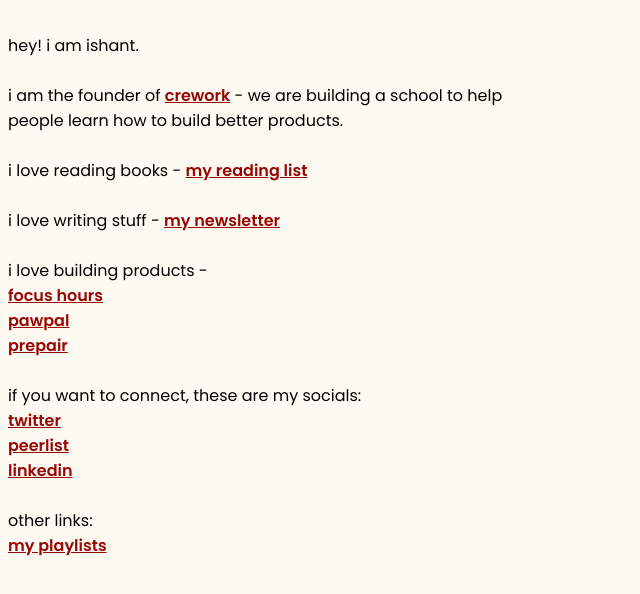
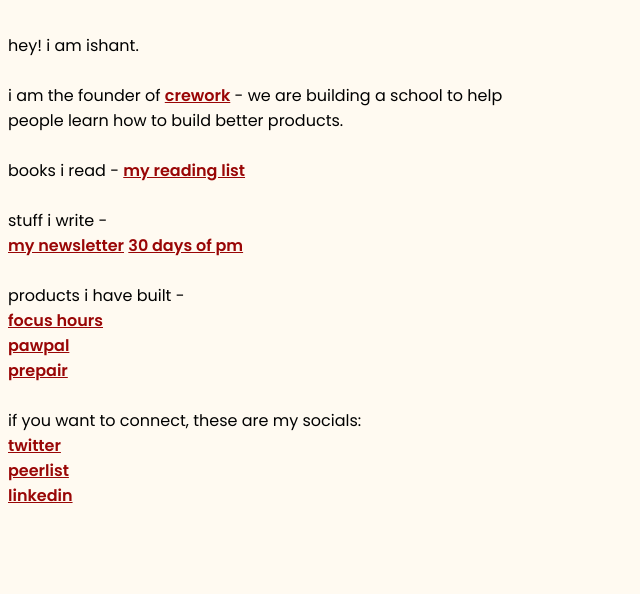
Before and after one commit to ishantjuyal/home, a plain HTML site: page index.html in a window 1280 px wide. Shown: the whole page, without its empty margins (0-640 px from the left). Drawn offline with Linux system fonts and the light colour scheme.

Commit message:
Update index.html

```diff
--- a/index.html
+++ b/index.html
@@ -30,11 +30,14 @@
         i am the founder of <a href="https://crework.in" target="_blank">crework</a>
         - we are building a school to help people learn how to build better products.
         <br><br>
-        i love reading books - <a href="https://ishantjuyal.notion.site/Books-I-read-dfea72c1ece141d4b88b9c139d699176?pvs=4" target="_blank">my reading list</a>
+        books i read - <a href="https://ishantjuyal.notion.site/Books-I-read-dfea72c1ece141d4b88b9c139d699176?pvs=4" target="_blank">my reading list</a>
         <br><br>
-        i love writing stuff - <a href="https://ishant.substack.com" target="_blank">my newsletter</a>
+        stuff i write -
+        <br>
+        <a href="https://ishant.substack.com" target="_blank">my newsletter</a>
+        <a href="https://30daysofpm.substack.com" target="_blank">30 days of pm</a>
         <br><br>
-        i love building products -
+        products i have built -
         <br>
         <a href="https://chromewebstore.google.com/detail/focus-hours/ogldhbljdkjlcmlfhlebfbfnonlahflh" target="_blank">focus hours</a>
         <br>
@@ -49,10 +52,6 @@
         <a href="https://peerlist.io/ishantjuyal" target="_blank">peerlist</a>
         <br>
         <a href="https://www.linkedin.com/in/ishantjuyal/" target="_blank">linkedin</a>
-        <br><br>
-        other links:
-        <br>
-        <a href="https://open.spotify.com/user/q4st5c7kjqzi8m3dabvq2hd97/playlists" target="_blank">my playlists</a>
     </div>
 </body>
 </html>
```
